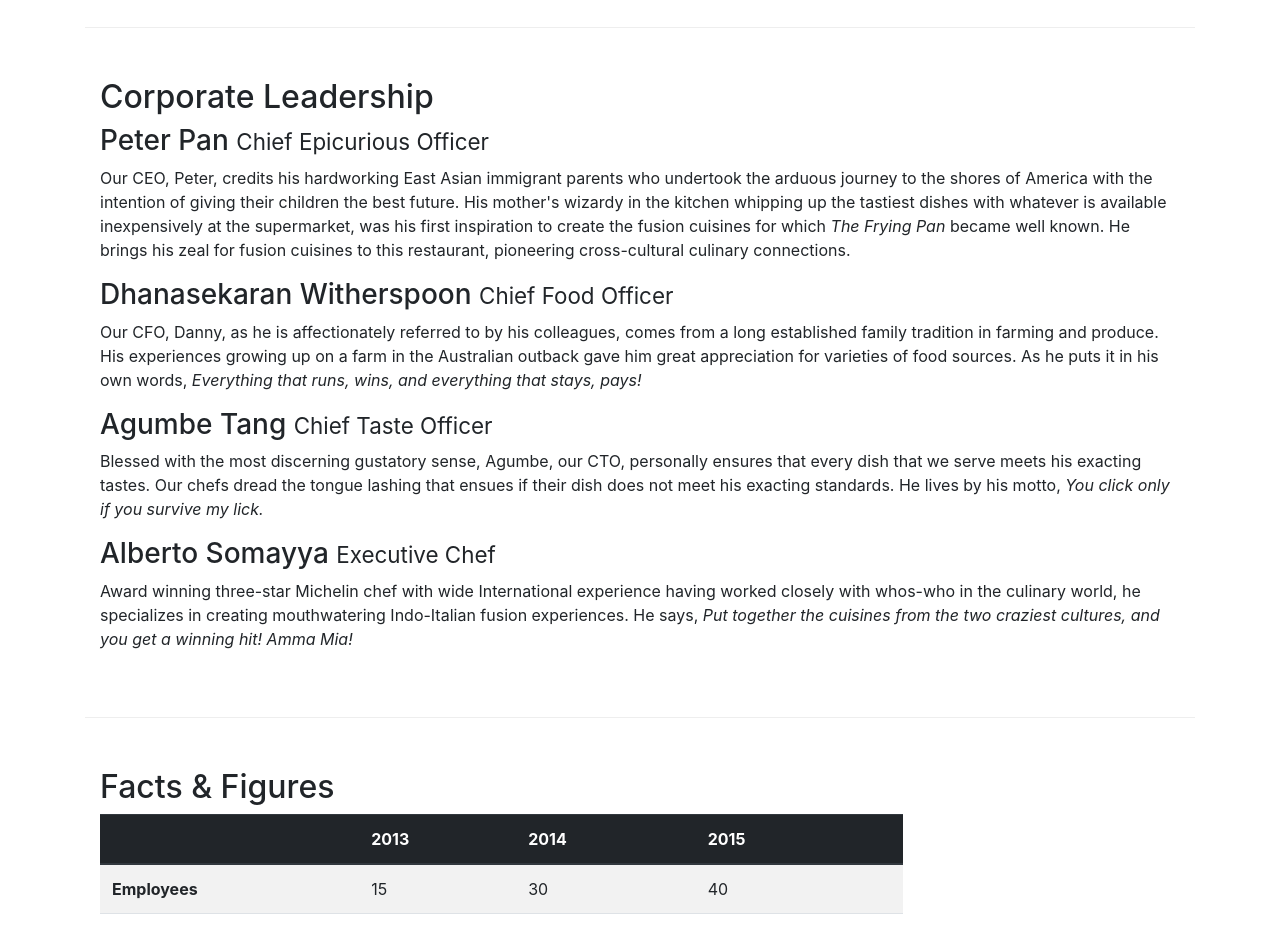
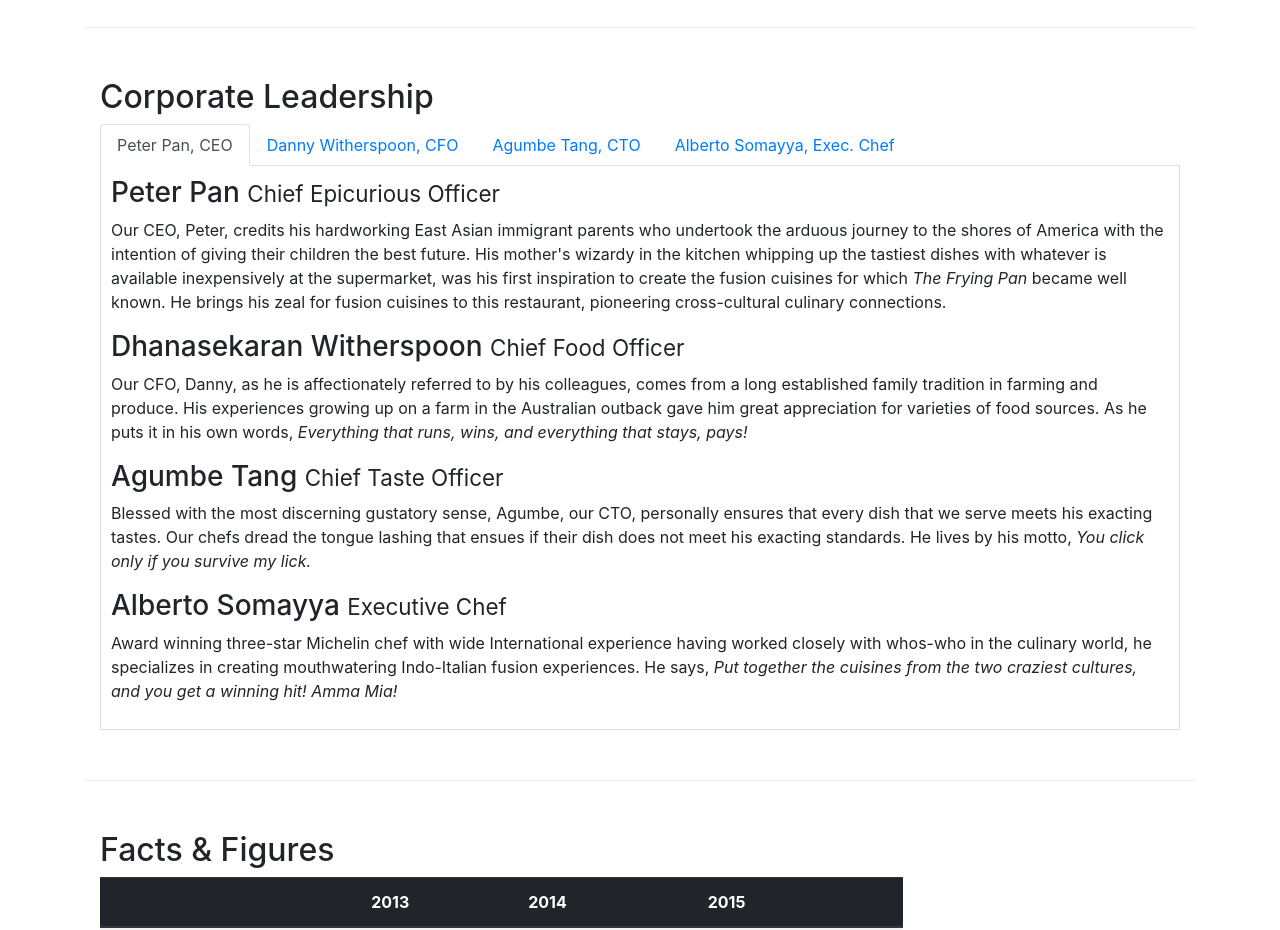
Before and after one commit to JhonTech/bootstrap_curso, a website: page aboutus.html in a window 1280 px wide. Shown: the part 920-1850 px from the top of the page. Drawn offline with nearby package versions, Linux system fonts and the light colour scheme.

Commit message:
navegacion con js

```diff
--- a/aboutus.html
+++ b/aboutus.html
@@ -96,14 +96,42 @@
         <div class="row row-content">
             <div class="col-12  col-md-12">
                 <h2>Corporate Leadership</h2>
+                <ul class="nav nav-tabs">
+                    <li class="nav-item">
+                      <a class="nav-link active" href="#peter"
+                        role="tab" data-toggle="tab">Peter Pan, CEO</a>
+                    </li>
+                    <li class="nav-item">
+                      <a class="nav-link" href="#danny" role="tab"
+                        data-toggle="tab">Danny Witherspoon, CFO</a>
+                    </li>
+                    <li class="nav-item">
+                      <a class="nav-link" href="#agumbe"role="tab"
+                        data-toggle="tab">Agumbe Tang, CTO</a>
+                    </li>
+                    <li class="nav-item">
+                      <a class="nav-link" href="#alberto" role="tab"
+                        data-toggle="tab">Alberto Somayya, Exec. Chef</a>
+                    </li>
+                </ul>
+                <div class="tab-content">
+                    <div role="tabpanel" class="tab-pane fade show active" id="peter">
                         <h3>Peter Pan <small>Chief Epicurious Officer</small></h3>
                         <p class="d-none d-sm-block">Our CEO, Peter, credits his hardworking East Asian immigrant parents who undertook the arduous journey to the shores of America with the intention of giving their children the best future. His mother's wizardy in the kitchen whipping up the tastiest dishes with whatever is available inexpensively at the supermarket, was his first inspiration to create the fusion cuisines for which <em>The Frying Pan</em> became well known. He brings his zeal for fusion cuisines to this restaurant, pioneering cross-cultural culinary connections.</p>
+                    </div>
+                    <div role="tabpanel" class="tab-pane fade show active" id="danny">
                         <h3>Dhanasekaran Witherspoon <small>Chief Food Officer</small></h3>
                         <p class="d-none d-sm-block">Our CFO, Danny, as he is affectionately referred to by his colleagues, comes from a long established family tradition in farming and produce. His experiences growing up on a farm in the Australian outback gave him great appreciation for varieties of food sources. As he puts it in his own words, <em>Everything that runs, wins, and everything that stays, pays!</em></p>
+                    </div>
+                    <div role="tabpanel" class="tab-pane fade show active" id="agumbe">
                         <h3>Agumbe Tang <small>Chief Taste Officer</small></h3>
                         <p class="d-none d-sm-block">Blessed with the most discerning gustatory sense, Agumbe, our CTO, personally ensures that every dish that we serve meets his exacting tastes. Our chefs dread the tongue lashing that ensues if their dish does not meet his exacting standards. He lives by his motto, <em>You click only if you survive my lick.</em></p>
+                    </div>
+                    <div role="tabpanel" class="tab-pane fade show active" id="alberto">
                         <h3>Alberto Somayya <small>Executive Chef</small></h3>
                         <p class="d-none d-sm-block">Award winning three-star Michelin chef with wide International experience having worked closely with whos-who in the culinary world, he specializes in creating mouthwatering Indo-Italian fusion experiences. He says, <em>Put together the cuisines from the two craziest cultures, and you get a winning hit! Amma Mia!</em></p>
+                    </div>
+                </div>
             </div>
        </div>
        <div class="row row-content">
--- a/css/styles.css
+++ b/css/styles.css
@@ -42,3 +42,10 @@ body{
 .navbar-dark{
     background-color: #512da8;
 }
+
+.tab-content {
+    border-left: 1px solid #ddd;
+    border-right: 1px solid #ddd;
+    border-bottom: 1px solid #ddd;
+    padding: 10px;
+}
```
Lines whose indentation alone changed are shown as unchanged.
